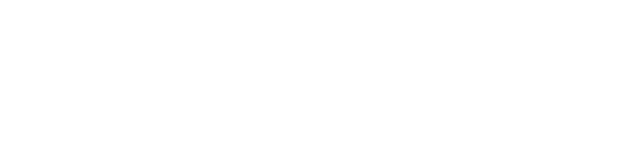
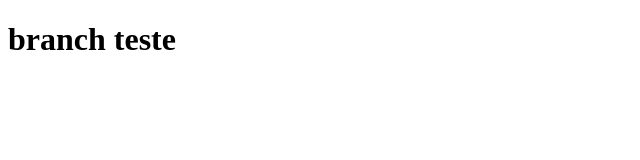
Before and after one commit to kato8088/ProjetoBranch, a plain HTML site: page index.html in a window 1280 px wide. Shown: the whole page, without its empty margins (0-640 px from the left). Drawn offline with Linux system fonts and the light colour scheme.

Commit message:
commit branch teste 1

```diff
--- a/index.html
+++ b/index.html
@@ -6,6 +6,7 @@
     <title>Document</title>
 </head>
 <body>
+    <h1>branch teste</h1>
 
     <script src="./script.js"></script>
 </body>
```
